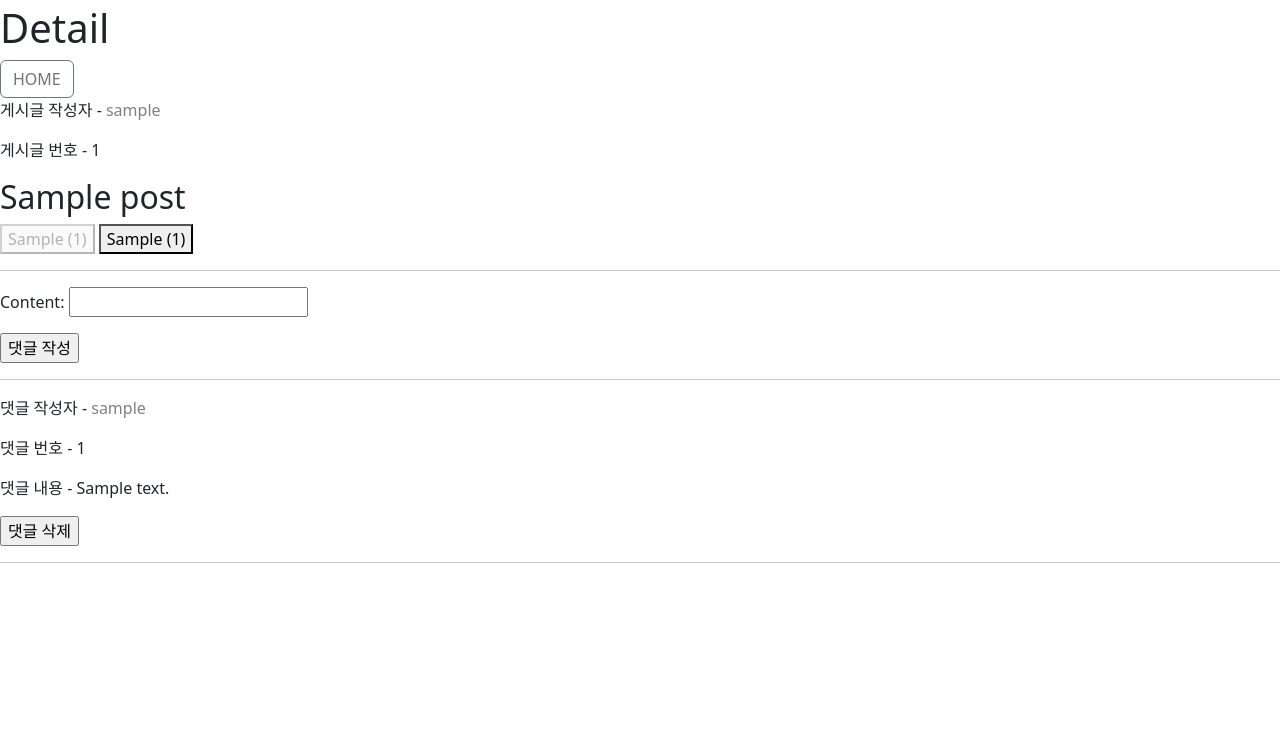
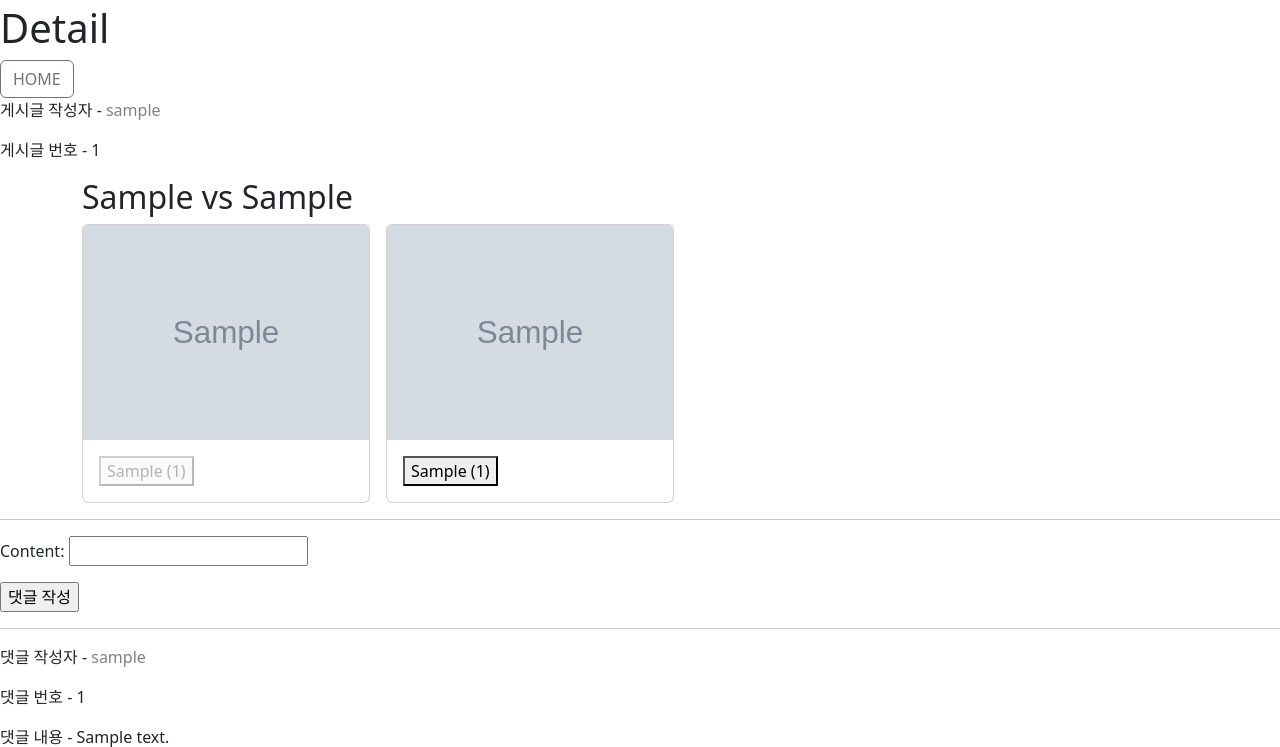
Before and after one commit to HyeonSeuk/balance-game-PTJ, a Django app: page /posts/1/ in a window 1280 px wide. Shown: the part 56-803 px from the top of the page. Before the commit the page ends 619 px from the top, so only its background shows below. Run offline with Django 3.2, Linux system fonts and the light colour scheme; a user stored in the database is signed in; tables that the repository leaves empty hold one stand-in row (values such as "Sample post"); grey boxes marked "Sample" are stand-in pictures.

Commit message:
add_image_field

```diff
--- a/crde/urls.py
+++ b/crde/urls.py
@@ -15,9 +15,11 @@ Including another URLconf
 """
 from django.contrib import admin
 from django.urls import path, include
+from django.conf.urls.static import static
+from django.conf import settings
 
 urlpatterns = [
     path('admin/', admin.site.urls),
     path('accounts/', include('accounts.urls')),
     path('posts/', include('posts.urls')),
-]
+] + static(settings.MEDIA_URL, document_root=settings.MEDIA_ROOT)
--- a/posts/forms.py
+++ b/posts/forms.py
@@ -5,7 +5,7 @@ from .models import Post, Comment
 class PostForm(forms.ModelForm):
     class Meta:
         model = Post
-        fields = '__all__'
+        fields = ('option1', 'image1', 'option2', 'image2',)
 
 class CommentForm(forms.ModelForm):
     class Meta:
--- a/posts/models.py
+++ b/posts/models.py
@@ -5,7 +5,6 @@ from django.conf import settings
 # Create your models here.
 class Post(models.Model):
     user = models.ForeignKey(settings.AUTH_USER_MODEL, on_delete=models.CASCADE)
-    title = models.CharField(max_length=10)
     content = models.TextField()
     option1 = models.CharField(max_length=200)
     option2 = models.CharField(max_length=200)
@@ -16,6 +15,9 @@ class Post(models.Model):
     select2_contents = models.ManyToManyField(settings.AUTH_USER_MODEL, related_name='selected_option2_posts', blank=True)
     created_at = models.DateTimeField(auto_now_add=True)
     updated_at = models.DateTimeField(auto_now=True)
+    like_users = models.ManyToManyField(settings.AUTH_USER_MODEL, related_name='like_posts')
+    image1 = models.ImageField(blank=True)
+    image2 = models.ImageField(blank=True)
 
 
 class Comment(models.Model):
--- a/posts/templates/posts/detail.html
+++ b/posts/templates/posts/detail.html
@@ -14,22 +14,39 @@
 
 <p>게시글 작성자 -
     <a href="{% url 'accounts:profile' post.user.username %}">
-    {{post.user}}</a></p>
+    {{ post.user }}</a></p>
   <p>
     게시글 번호 -
-    {{post.pk}}
+    {{ post.pk }}
   </p>
-  <h2>
-    {{post.title}}
-  </h2>
+
   <form method="POST">
     {% csrf_token %}
+
+    <div class='container'>
+      <h2 class='text-align-center'>
+        {{ post.option1 }} vs {{ post.option2 }}
+      </h2>
+      <div class='d-flex justfy-content-center gap-3 px-auto'>
+        <div class="card" style="width: 18rem;">
+          <img src="{{ post.image1.url }}" class="card-img-top" alt="...">
+          <div class="card-body">
             <button type="submit" name="answer" value="{{ post.option1 }}" {% if post.selected_option == post.option1 %}disabled{% endif %}>
               {{ post.option1 }} ({{ post.option1_count }})
             </button>
+          </div>
+        </div>
+
+        <div class="card" style="width: 18rem;">
+          <img src="{{ post.image2.url }}" class="card-img-top" alt="...">
+          <div class="card-body">
             <button type="submit" name="answer" value="{{ post.option2 }}" {% if post.selected_option == post.option2 %}disabled{% endif %}>
               {{ post.option2 }} ({{ post.option2_count }})
             </button>
+          </div>
+        </div>
+      </div>
+    </div>
   </form>
 
 </div>
--- a/posts/urls.py
+++ b/posts/urls.py
@@ -16,5 +16,6 @@ urlpatterns = [
         views.comment_delete,
         name='comment_delete',
     ),
-    path('<int:post_pk>/answer/<str:answer>', views.answer, name='answer'),
+    path('<int:post_pk>/answer/<str:answer>/', views.answer, name='answer'),
+    path('<int:post_pk>/likes/', views.likes, name='likes'),
 ]
--- a/posts/views.py
+++ b/posts/views.py
@@ -6,7 +6,7 @@ from .forms import PostForm, CommentForm
 
 # Create your views here.
 def index(request):
-    posts = Post.objects.all()
+    posts = Post.objects.all().order_by('-created_at')
     context = {
         'posts': posts,
     }
@@ -32,21 +32,23 @@ def detail(request, post_pk):
             post.select1_contents.remove(request.user)
         post.save()
 
-    context = {'post': post,
-               'comment_form':comment_form,
-               'comments': comments,
-               }
+    context = {
+        'post': post,
+        'comment_form':comment_form,
+        'comments': comments,
+        }
     return render(request, 'posts/detail.html', context)
 
 
 @login_required
 def create(request):
     if request.method == 'POST':
-        title = request.POST['title']
         option1 = request.POST['option1']
         option2 = request.POST['option2']
+        image1 = request.FILES.get('image1')
+        image2 = request.FILES.get('image2')
         user = request.user
-        post = Post.objects.create(title=title, option1=option1, option2=option2, user=user)
+        post = Post.objects.create(option1=option1, option2=option2, image1=image1, image2=image2, user=user)
         return redirect('posts:detail', post_pk=post.pk)
     return render(request, 'posts/create.html')
 
@@ -105,6 +107,7 @@ def comment_delete(request, post_pk, comment_pk):
     return redirect('posts:detail', post_pk)
 
 
+@login_required
 def answer(request, post_pk, answer):
     post = get_object_or_404(Post, pk=post_pk)
     if answer == '1':
@@ -114,3 +117,13 @@ def answer(request, post_pk, answer):
     else:
         pass
     return redirect('posts:detail', pk=post_pk)
+
+
+@login_required
+def likes(request, post_pk):
+    post = Post.objects.get(pk=post_pk)
+    if request.user in post.like_users.all():
+        post.like_users.remove(request.user)
+    else:
+        post.like_users.add(request.user)
+    return redirect('posts:index')
```
Also changed, not shown: accounts/forms.py (+9 -1 lines), posts/templates/posts/create.html (+11 -3 lines), posts/templates/posts/index.html (+14 -4 lines), requirements.txt (+28 -2 lines), accounts/migrations/0001_initial.py, posts/migrations/0001_initial.py. Lines whose indentation alone changed are shown as unchanged.
